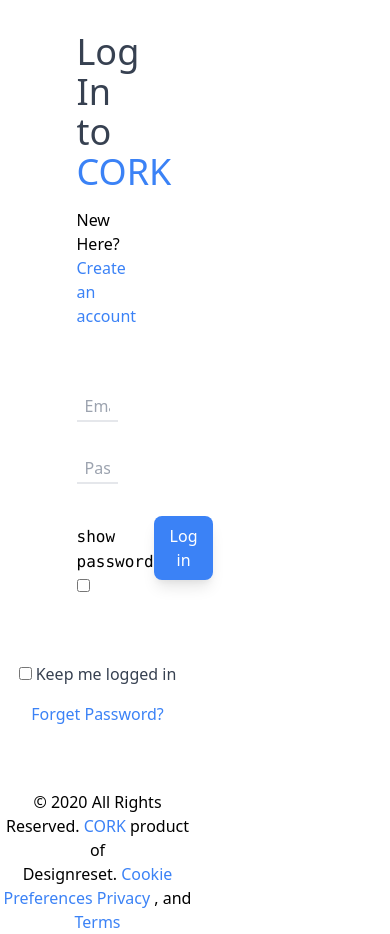
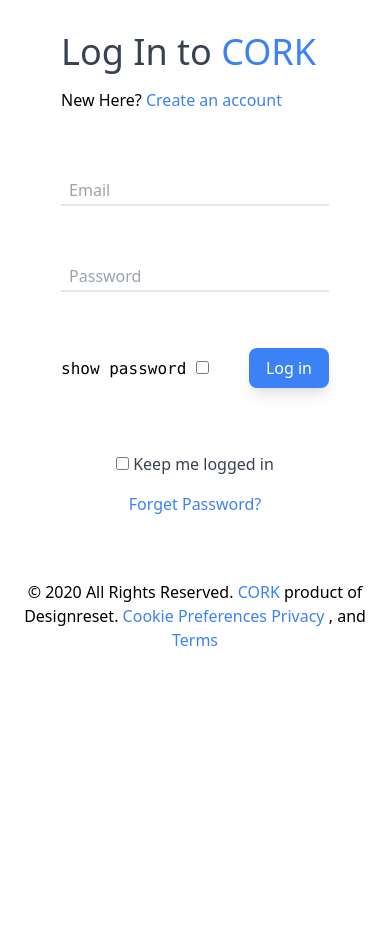
Before and after one commit to krishnasharma5547/class_management, a React (Create React App) app: page /login in a window 390 px wide. After the commit the page ends 844 px from the top, so only its background shows below. Built offline with nearby package versions, Linux system fonts and the light colour scheme.

Commit message:
login page completed with yup and formik

```diff
--- a/package.json
+++ b/package.json
@@ -13,13 +13,15 @@
     "@types/react-dom": "^17.0.9",
     "@types/react-icons": "^3.0.0",
     "@types/react-router-dom": "^5.1.8",
+    "formik": "^2.2.9",
     "react": "^17.0.2",
     "react-dom": "^17.0.2",
     "react-icons": "^4.2.0",
     "react-router-dom": "^5.2.0",
     "react-scripts": "4.0.3",
     "typescript": "^4.3.5",
-    "web-vitals": "^1.1.2"
+    "web-vitals": "^1.1.2",
+    "yup": "^0.32.9"
   },
   "scripts": {
     "start": "craco start",
--- /dev/null
+++ b/src/Components/InputElement.tsx
@@ -0,0 +1,33 @@
+import React from "react";
+import { InputHTMLAttributes } from "react";
+interface props extends InputHTMLAttributes<HTMLInputElement>{
+    errors?:string
+    touched?:boolean
+    placeholder?:string
+    className?:string
+}
+const InputElement: React.FC<props> = ({errors,touched,className,placeholder,...rest}) =>{
+return(<div>
+            <label
+                  className="hidden uppercase tracking-wide text-gray-700 text-xs font-bold mb-2"
+                  htmlFor="email"
+                >
+                  {placeholder}
+                </label>
+                <div>
+                  <input
+                    placeholder={placeholder}
+                    {...rest}
+                    className={" inline-block appearance-none bg-transparent  w-full text-gray-800 mr-3 py-1 px-2 leading-tight focus:outline-none my-4 border-b-2 border-gray-200 " + className}
+                  ></input>
+                </div>
+                <div className="h-6">
+                  {touched && (
+                    <span className="text-red-500">{errors}</span>
+                  )}
+                </div>
+  </div>
+);
+}
+
+export default React.memo(InputElement);
--- a/src/pages/AppContainer.tsx
+++ b/src/pages/AppContainer.tsx
@@ -1,11 +1,10 @@
 import React from "react";
-import { BrowserRouter as Router, Switch, Route } from "react-router-dom";
+import { Switch, Route } from "react-router-dom";
 import DashboardPage from "./Dashboard.page";
 import RecordingPage from "./Recording.page";
 
 const AppContainer: React.FC = () => {
   return <div>
-           <Router>
                <Switch>
                    <Route path="/dashboard">
                         <DashboardPage />
@@ -14,7 +13,6 @@
                        <RecordingPage />
                    </Route>
                </Switch>
-           </Router>
       </div>
 };
 export default React.memo(AppContainer);
--- a/src/pages/Login.page.tsx
+++ b/src/pages/Login.page.tsx
@@ -1,44 +1,179 @@
 import React from "react";
 import { Link, useHistory } from "react-router-dom";
-import { useState } from "react";
 import { ImSpinner2 } from "react-icons/im";
 import Button from "../Components/Button";
 import BlueLink from "../Components/BlueLink";
+import InputElement from '../Components/InputElement'
+import * as yup from "yup";
+import { useFormik } from "formik";
 
 const Login: React.FC = () => {
-  const [loginData, setLoginData] = useState({ email: "", password: "" });
-  const [touched, setTouched] = useState({ email: false, password: false });
-  const [submitting, setSubmitting] = useState(false);
-  let history = useHistory();
-
-  const handleEvent = (event: React.ChangeEvent<HTMLInputElement>) => {
-    setLoginData({ ...loginData, [event.target.name]: event.target.value });
-  };
-
-  const handleBlur = (event: React.FocusEvent<HTMLInputElement>) => {
-    setTouched({ ...touched, [event.target.name]: true });
-  };
-
-  let emailError = "";
-  let passwordError = "";
-
-  if (!loginData.email) {
-    emailError = "Email Field is required";
-  } else if (!loginData.email.endsWith("@gmail.com")) {
-    emailError = "Please enter valid email adress";
+  // const [loginData, setLoginData] = useState({ email: "", password: "" });
+  // const [touched, setTouched] = useState({ email: false, password: false });
+  // const [submitting, setSubmitting] = useState(false);
+  // let history = useHistory();
+  // const handleEvent = (event: React.ChangeEvent<HTMLInputElement>) => {
+  //   setLoginData({ ...loginData, [event.target.name]: event.target.value });
+  // };
+  // const handleBlur = (event: React.FocusEvent<HTMLInputElement>) => {
+  //   setTouched({ ...touched, [event.target.name]: true });
+  // };
+  // let emailError = "";
+  // let passwordError = "";
+  // if (!loginData.email) {
+  //   emailError = "Email Field is required";
+  // } else if (!loginData.email.endsWith("@gmail.com")) {
+  //   emailError = "Please enter valid email adress";
+  // }
+  // if (!loginData.password) {
+  //   passwordError = "Password is required";
+  // } else if (loginData.password.length < 8) {
+  //   passwordError = "Password shuld be of minimum 8 charecters";
+  // }
+  // return (
+  //   <>
+  //     <div className="relative left-0 w-1/2 ">
+  //       <div className="flex flex-row justify-between">
+  //         <div className="w-2/3 py-8 px-11  mx-auto">
+  //           <h1 className="text-4xl text-gray-700 mb-4">
+  //             Log In to <BlueLink>CORK</BlueLink>
+  //           </h1>
+  //           <div className="mb-12">
+  //             <span>New Here? </span>
+  //             <Link to={"/signup"}>
+  //               <BlueLink>Create an account</BlueLink>
+  //             </Link>
+  //           </div>
+  //           <div className="">
+  //             <form
+  //               action=""
+  //               onSubmit={(e) => {
+  //                 e.preventDefault();
+  //                 if (!emailError || !passwordError) {
+  //                   setSubmitting(true);
+  //                   setTimeout(() => {
+  //                     console.log(loginData);
+  //                     history.push("./dashboard");
+  //                     setSubmitting(false);
+  //                   }, 5000);
+  //                 }
+  //               }}
+  //             >
+  //               <label
+  //                 className="hidden uppercase tracking-wide text-gray-700 text-xs font-bold mb-2"
+  //                 htmlFor="email"
+  //               >
+  //                 Enter Email
+  //               </label>
+  //               <div>
+  //                 <input
+  //                   name="email"
+  //                   id="email"
+  //                   type="email"
+  //                   placeholder="Email"
+  //                   autoComplete="email"
+  //                   value={loginData.email}
+  //                   onBlur={handleBlur}
+  //                   required
+  //                   onChange={handleEvent}
+  //                   className=" inline-block appearance-none bg-transparent  w-full text-gray-800 mr-3 py-1 px-2 leading-tight focus:outline-none my-4 border-b-2 border-gray-200"
+  //                 ></input>
+  //               </div>
+  //               <div>
+  //                 {touched.email && (
+  //                   <span className="text-red-500">{emailError}</span>
+  //                 )}
+  //               </div>
+  //               <label
+  //                 className="hidden uppercase tracking-wide text-gray-700 text-xs font-bold mb-2"
+  //                 htmlFor="password"
+  //               >
+  //                 Enter Password
+  //               </label>
+  //               <input
+  //                 className="appearance-none bg-transparent border-b-2 border-gray-200 w-full text-gray-800 mr-3 py-1 px-2 my-4 leading-tight focus:outline-none"
+  //                 name="password"
+  //                 id="password"
+  //                 type="password"
+  //                 placeholder="Password"
+  //                 aria-label="password"
+  //                 autoComplete="new password"
+  //                 value={loginData.password}
+  //                 onChange={handleEvent}
+  //                 onBlur={handleBlur}
+  //               ></input>
+  //               <div>
+  //                 {touched.password && (
+  //                   <span className="text-red-500">{passwordError}</span>
+  //                 )}
+  //               </div>
+  //               <div className="flex justify-between mt-4">
+  //                 <div className="mt-2">
+  //                   <span className="font-mono">show password </span>
+  //                   <input
+  //                     type="checkbox"
+  //                     id="toggle-password"
+  //                     className=""
+  //                   ></input>
+  //                 </div>
+  //                 <div>
+  //                   <Button theme={"text-white bg-blue-500"} type={"submit"}>
+  //                     Log in
+  //                   </Button>
+  //                 </div>
+  //                 {submitting && (
+  //                   <ImSpinner2 className="w-7 h-7 mt-2 animate-spin"></ImSpinner2>
+  //                 )}
+  //               </div>
+  //             </form>
+  //           </div>
+  //         </div>
+  //       </div>
+  //       <div className="text-center mt-8">
+  //         <input type="checkbox" id="toggle-password" className=""></input>
+  //         <span className="text-gray-700 font-extralight font-sans ml-1">
+  //           Keep me logged in
+  //         </span>
+  //       </div>
+  //       <span className="block mt-4 text-center">
+  //         <BlueLink>Forget Password?</BlueLink>
+  //       </span>
+  //       <div className="text-center mt-16">
+  //         <p>
+  //           © 2020 All Rights Reserved. <BlueLink> CORK </BlueLink> product of
+  //         </p>
+  //         <p>
+  //           Designreset.
+  //           <BlueLink> Cookie Preferences Privacy </BlueLink>, and
+  //           <BlueLink> Terms </BlueLink>
+  //         </p>
+  //       </div>
+  //     </div>
+  //   </>
+  // );
+const history = useHistory()
+ const formik = useFormik({
+   initialValues:{
+     password:"",
+     email:"",
+   },
+   validationSchema : yup.object().shape({
+    email:  yup.string().email().required(),
+    password: yup.string().required().min(8)
+  }),
+   onSubmit:(data)=>{
+         setTimeout(() => {
+           console.log(data);
+           history.push("./dashboard")
+         }, 5000);
    }
-
-  if (!loginData.password) {
-    passwordError = "Password is required";
-  } else if (loginData.password.length < 8) {
-    passwordError = "Password shuld be of minimum 8 charecters";
-  }
+ })
 
   return (
     <>
-      <div className="relative left-0 w-1/2 ">
+      <div className="relative left-0 md:w-1/2 ">
         <div className="flex flex-row justify-between">
-          <div className="w-2/3 py-8 px-11  mx-auto">
+          <div className="md:w-2/3 py-8 px-11  mx-auto">
             <h1 className="text-4xl text-gray-700 mb-4">
               Log In to <BlueLink>CORK</BlueLink>
             </h1>
@@ -49,71 +184,30 @@
               </Link>
             </div>
             <div className="">
-              <form
-                action=""
-                onSubmit={(e) => {
-                  e.preventDefault();
-
-                  if (!emailError || !passwordError) {
-                    setSubmitting(true);
-                    setTimeout(() => {
-                      console.log(loginData);
-                      history.push("./dashboard");
-                      setSubmitting(false);
-                    }, 5000);
-                  }
-                }}
-              >
-                <label
-                  className="hidden uppercase tracking-wide text-gray-700 text-xs font-bold mb-2"
-                  htmlFor="email"
-                >
-                  Enter Email
-                </label>
-
-                <div>
-                  <input
-                    name="email"
+              <form action="" onSubmit={formik.handleSubmit}>
+                <InputElement
                   id="email"
                   type="email"
                   placeholder="Email"
                   autoComplete="email"
-                    value={loginData.email}
-                    onBlur={handleBlur}
                   required
-                    onChange={handleEvent}
-                    className=" inline-block appearance-none bg-transparent  w-full text-gray-800 mr-3 py-1 px-2 leading-tight focus:outline-none my-4 border-b-2 border-gray-200"
-                  ></input>
-                </div>
-                <div>
-                  {touched.email && (
-                    <span className="text-red-500">{emailError}</span>
-                  )}
-                </div>
+                  errors={formik.errors.email}
+                  touched={formik.touched.email}
+                  {...formik.getFieldProps("email")}
+                ></InputElement>
 
-                <label
-                  className="hidden uppercase tracking-wide text-gray-700 text-xs font-bold mb-2"
-                  htmlFor="password"
-                >
-                  Enter Password
-                </label>
-                <input
-                  className="appearance-none bg-transparent border-b-2 border-gray-200 w-full text-gray-800 mr-3 py-1 px-2 my-4 leading-tight focus:outline-none"
-                  name="password"
+                <InputElement
                   id="password"
                   type="password"
-                  placeholder="Password"
+                  placeholder={"Password"}
                   aria-label="password"
                   autoComplete="new password"
-                  value={loginData.password}
-                  onChange={handleEvent}
-                  onBlur={handleBlur}
-                ></input>
-                <div>
-                  {touched.password && (
-                    <span className="text-red-500">{passwordError}</span>
-                  )}
-                </div>
+                  required
+                  touched={formik.touched.password}
+                  errors={formik.errors.password}
+                  {...formik.getFieldProps("password")}
+                ></InputElement>
+
                 <div className="flex justify-between mt-4">
                   <div className="mt-2">
                     <span className="font-mono">show password </span>
@@ -123,14 +217,16 @@
                       className=""
                     ></input>
                   </div>
+                  <span className="w-10">
+                    {formik.isSubmitting && (
+                      <ImSpinner2 className=" w-7 h-7 mt-2 animate-spin"></ImSpinner2>
+                    )}
+                  </span>
                   <div>
                     <Button theme={"text-white bg-blue-500"} type={"submit"}>
                       Log in
                     </Button>
                   </div>
-                  {submitting && (
-                    <ImSpinner2 className="w-7 h-7 mt-2 animate-spin"></ImSpinner2>
-                  )}
                 </div>
               </form>
             </div>
@@ -142,11 +238,9 @@
             Keep me logged in
           </span>
         </div>
-
         <span className="block mt-4 text-center">
           <BlueLink>Forget Password?</BlueLink>
         </span>
-
         <div className="text-center mt-16">
           <p>
             © 2020 All Rights Reserved. <BlueLink> CORK </BlueLink> product of
```
Also changed, not shown: src/Components/Button.tsx (+6 -7 lines), src/pages/Auth.tsx (+0 -10 lines), src/pages/Signup.page.tsx (+4 -8 lines), 1 other file (tests, documents, lock files or other folders). Lines whose indentation alone changed are shown as unchanged.
